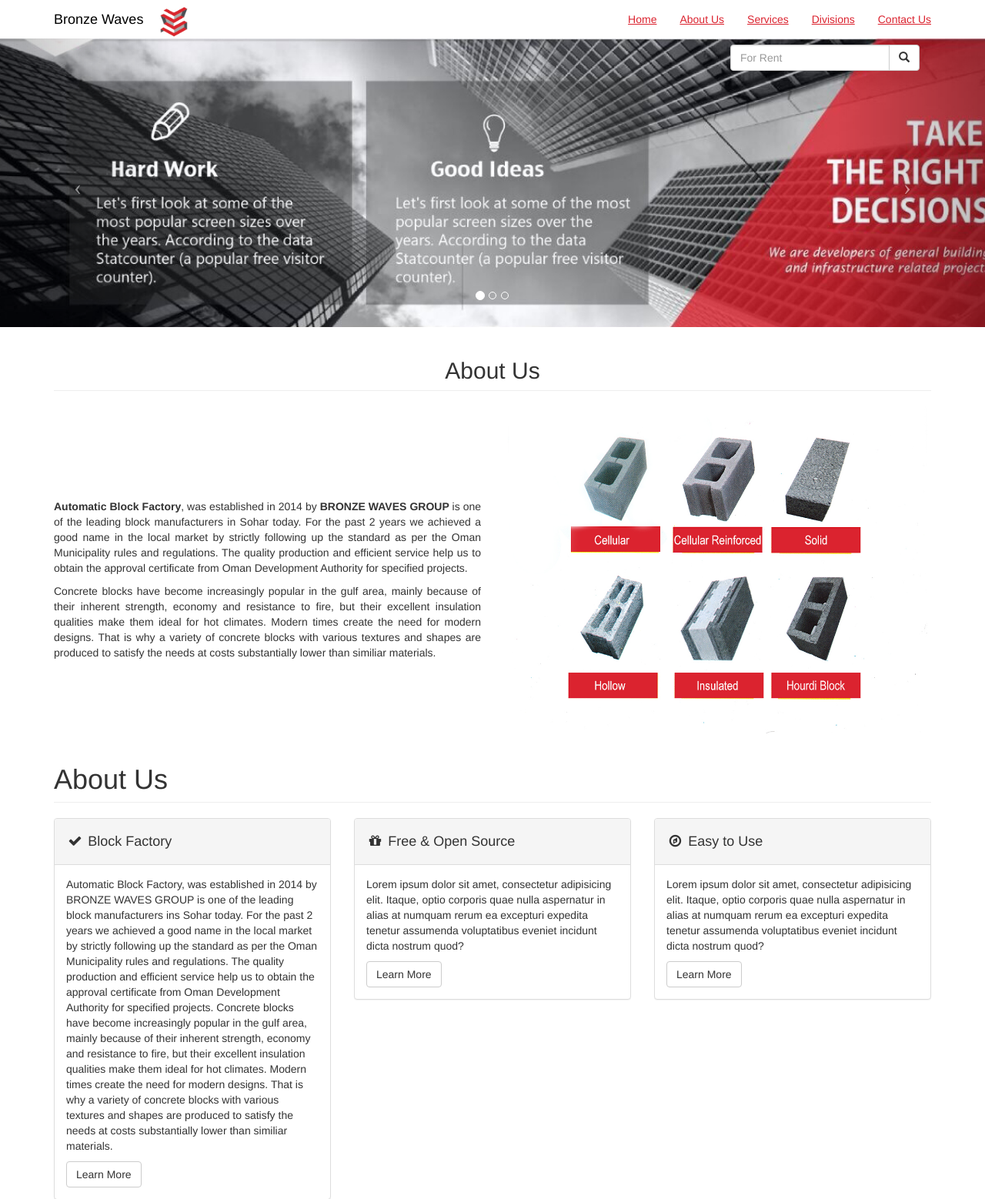
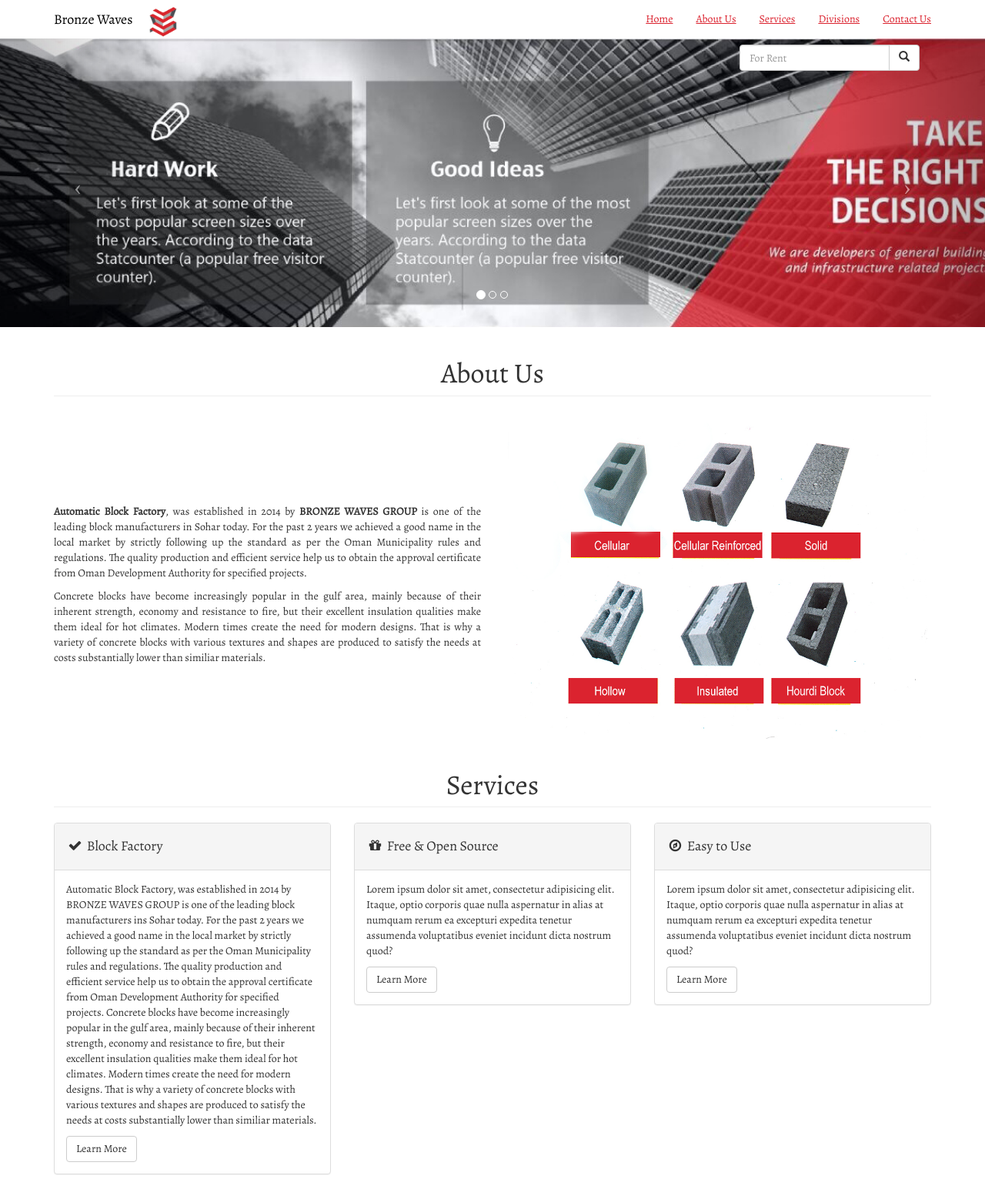
Before and after one commit to ruforavishnu/bronze-waves-website, a PHP site: page / in a window 1280 px wide. Shown: the top 1558 px of the page at 77% size. Run offline with PHP 8.4, Linux system fonts and the light colour scheme; grey boxes labelled with a size stand in for pictures from a placeholder-image service; some libraries are stand-ins or nearby versions.

Commit message:
added good looking paragraph font

```diff
--- a/css/styles.css
+++ b/css/styles.css
@@ -1,6 +1,12 @@
 @charset "utf-8";
 /* CSS Document */
 
+@import url('https://fonts.googleapis.com/css?family=Alegreya');
+
+.font-alegreya
+{
+	font-family: 'Alegreya', serif;
+}
 .form-float-right
 {
 	float:right;
--- a/index.html
+++ b/index.html
@@ -18,6 +18,9 @@
     <link href="css/modern-business.css" rel="stylesheet">
     <link href="css/styles.css" rel="stylesheet">
 
+    <!-- Fonts -->
+    <link href="https://fonts.googleapis.com/css?family=Alegreya" rel="stylesheet">
+
 
     <!-- Custom Fonts -->
     <link href="font-awesome/css/font-awesome.min.css" rel="stylesheet" type="text/css">
@@ -31,7 +34,7 @@
 
 </head>
 
-<body>
+<body class="font-alegreya">
 
     <!-- Navigation -->
     <nav class="navbar navbar-fixed-top  navbar-props" role="navigation">
@@ -138,7 +141,7 @@
             <!-- Features Section -->
         <div class="row">
             <div class="col-lg-12">
-                <h2 class="page-header text-center">About Us</h2>
+                <h1 class="page-header text-center">About Us</h1>
             </div>
             <div class="col-md-6"><br><br><br><br><br><br>
                 <p class="text-justify" ><strong>Automatic Block Factory</strong>, was established in 2014 by <strong>BRONZE WAVES GROUP </strong>is one of the leading block manufacturers in Sohar today. For the past 2 years we achieved a good name in the local market by strictly following up the standard as per the Oman Municipality rules and regulations. The quality production and efficient service help us to obtain the approval certificate from Oman Development Authority for specified projects.</p>
@@ -155,8 +158,8 @@ Concrete blocks have become increasingly popular in the gulf area, mainly becaus
         <!-- Marketing Icons Section -->
         <div class="row">
             <div class="col-lg-12">
-                <h1 class="page-header">
-About Us
+                <h1 class="page-header text-center">
+					Services
                 </h1>
             </div>
             <div class="col-md-4">
```
